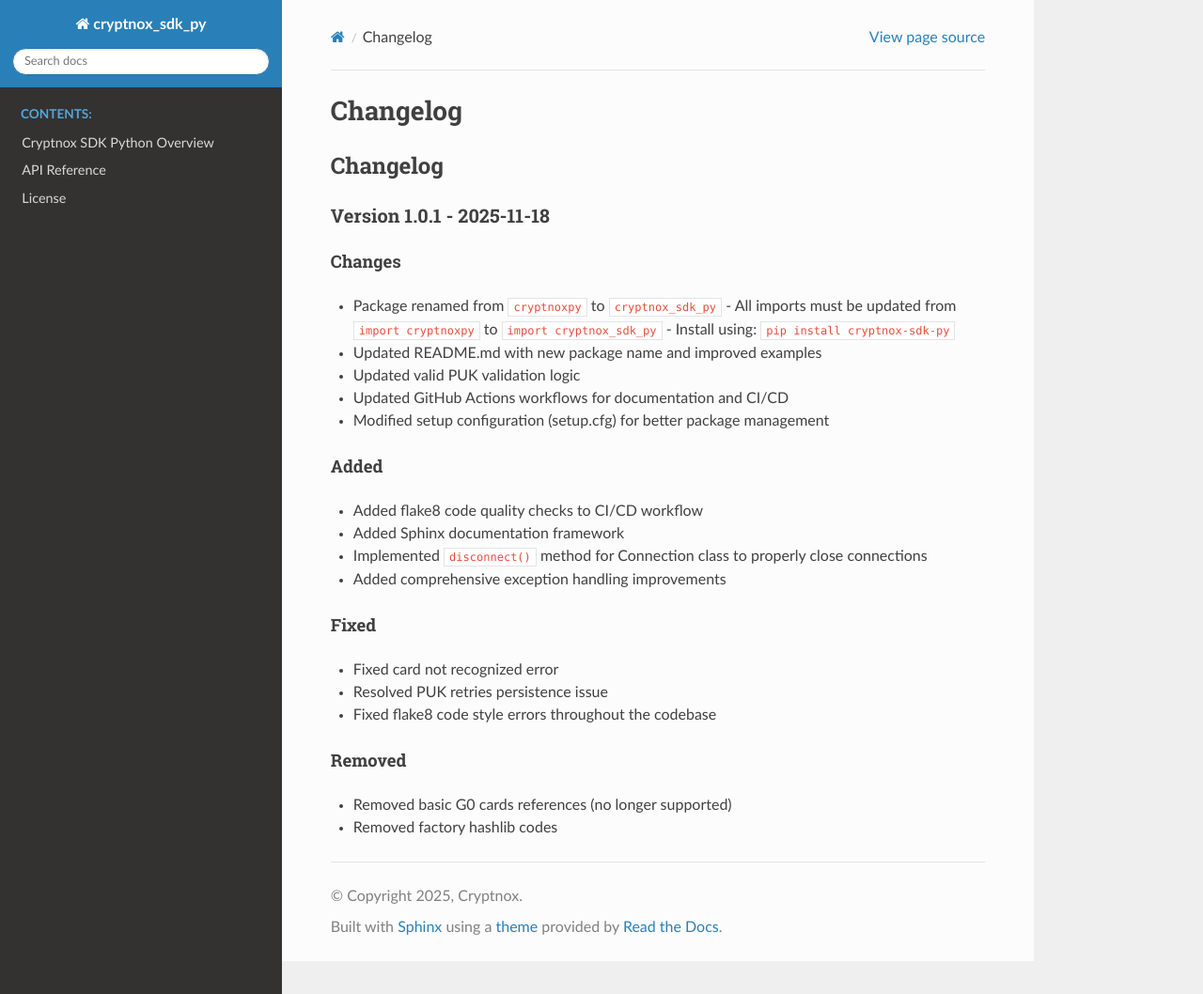
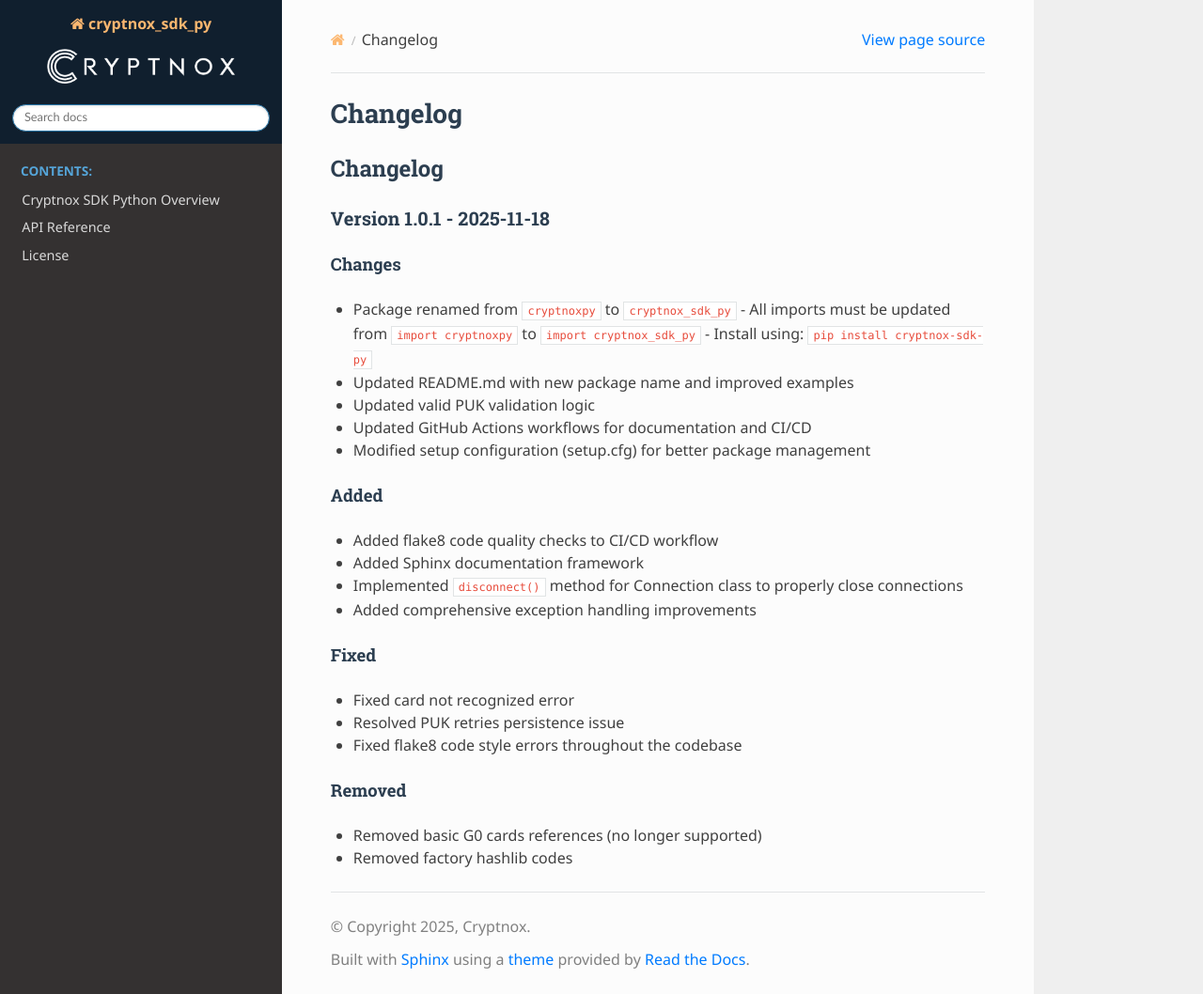
Before and after one commit to Cryptnox-Software/cryptnoxpy, a Sphinx documentation site: the page built from docs/changelog.rst, in a window 1280 px wide and 1058 px high. Shown: the whole window at 94% size. Built offline with Sphinx 7.4.7 and the Read the Docs theme 3.1.0, drawn with Linux system fonts in a browser that asks for light colours.

Commit message:
Added cryptnox-logo png file and modified documentation UI

```diff
--- /dev/null
+++ b/docs/_static/custom.css
@@ -0,0 +1,88 @@
+/* Custom styling for the documentation */
+body {
+    font-family: 'Segoe UI', Tahoma, Geneva, Verdana, sans-serif;
+}
+
+/* Style for code blocks */
+.highlight {
+    background-color: #f8f9fa;
+    border-left: 4px solid #007bff;
+    padding: 1rem;
+    margin: 1rem 0;
+}
+
+/* Custom header styling */
+h1, h2, h3, h4, h5, h6 {
+    color: #2c3e50;
+}
+
+/* Custom link styling */
+a {
+    color: #007bff;
+}
+
+a:hover {
+    color: #0056b3;
+}
+
+/* Custom table styling */
+table {
+    border-collapse: collapse;
+    width: 100%;
+    margin: 1rem 0;
+}
+
+th, td {
+    border: 1px solid #dee2e6;
+    padding: 0.75rem;
+    text-align: left;
+}
+
+th {
+    background-color: #f8f9fa;
+    font-weight: bold;
+}
+
+/* Nav header customization */
+/* Project name text color */
+.wy-side-nav-search > a,
+.wy-side-nav-search .wy-dropdown > a {
+    color: #fcb770;
+}
+
+/* Home icon color */
+.wy-side-nav-search .icon::before,
+.wy-side-nav-search .fa-home::before {
+    color: #fcb770;
+}
+
+/* Logo size - 80% of original */
+.wy-side-nav-search .wy-dropdown > a img.logo,
+.wy-side-nav-search > a img.logo {
+    width: 80%;
+    height: auto;
+}
+
+/* Home icon color in breadcrumbs/content area */
+.wy-breadcrumbs li a .fa-home::before,
+.wy-breadcrumbs li a .icon-home::before,
+.wy-breadcrumbs .fa-home,
+.wy-breadcrumbs .icon-home {
+    color: #fcb770;
+}
+
+/* Menu list hover - white text */
+.wy-menu-vertical a:hover {
+    color: #ffffff !important;
+    background: #fcb770 !important;
+}
+
+.wy-menu-vertical li.current a:hover {
+    color: #ffffff !important;
+    background: #fcb770 !important;
+}
+
+.wy-menu-vertical li.current > a:hover {
+    color: #ffffff !important;
+    background: #fcb770 !important;
+}
--- /dev/null
+++ b/docs/_static/custom.js
@@ -0,0 +1,56 @@
+// Custom JavaScript for the documentation
+
+// Add any custom JavaScript functionality here
+console.log('Cryptnox SDK Documentation loaded');
+
+// Example: Smooth scrolling for anchor links
+document.addEventListener('DOMContentLoaded', function() {
+    // Get all anchor links
+    const anchorLinks = document.querySelectorAll('a[href^="#"]');
+
+    anchorLinks.forEach(link => {
+        link.addEventListener('click', function(e) {
+            const targetId = this.getAttribute('href');
+
+            // Skip if it's just "#"
+            if (targetId === '#') return;
+
+            const targetElement = document.querySelector(targetId);
+
+            if (targetElement) {
+                e.preventDefault();
+                targetElement.scrollIntoView({
+                    behavior: 'smooth',
+                    block: 'start'
+                });
+
+                // Update URL without jumping
+                history.pushState(null, null, targetId);
+            }
+        });
+    });
+
+    // Add copy button to code blocks
+    const codeBlocks = document.querySelectorAll('.highlight pre');
+
+    codeBlocks.forEach(block => {
+        const button = document.createElement('button');
+        button.className = 'copy-button';
+        button.textContent = 'Copy';
+        button.style.cssText = 'position: absolute; right: 5px; top: 5px; padding: 2px 8px; font-size: 12px; cursor: pointer;';
+
+        const wrapper = block.parentElement;
+        wrapper.style.position = 'relative';
+        wrapper.appendChild(button);
+
+        button.addEventListener('click', function() {
+            const code = block.textContent;
+            navigator.clipboard.writeText(code).then(() => {
+                button.textContent = 'Copied!';
+                setTimeout(() => {
+                    button.textContent = 'Copy';
+                }, 2000);
+            });
+        });
+    });
+});
--- a/docs/conf.py
+++ b/docs/conf.py
@@ -77,3 +77,31 @@
 
 html_theme = "sphinx_rtd_theme"
 html_static_path = ['_static']
+
+# Logo configuration
+html_logo = "_static/cryptnox-logo.png"
+
+# Custom CSS and JS
+html_css_files = [
+    'custom.css',
+]
+
+html_js_files = [
+    'custom.js',
+]
+
+# Theme options
+html_theme_options = {
+    'analytics_id': '',  # Provided by Google Analytics
+    'logo_only': False,
+    'prev_next_buttons_location': 'bottom',
+    'style_external_links': False,
+    'vcs_pageview_mode': '',
+    'style_nav_header_background': '#101f2e',
+    # Toc options
+    'collapse_navigation': True,
+    'sticky_navigation': True,
+    'navigation_depth': 4,
+    'includehidden': True,
+    'titles_only': False
+}
--- a/setup.cfg
+++ b/setup.cfg
@@ -20,6 +20,7 @@
     Development Status :: 5 - Production/Stable
     Intended Audience :: Developers
     License :: OSI Approved :: GNU Lesser General Public License v3 (LGPLv3)
+    License :: Other/Proprietary License
     Operating System :: OS Independent
     Programming Language :: Python :: 3.11
     Programming Language :: Python :: 3.12
```
Also changed, not shown: docs/_static/cryptnox-logo.png (added).
